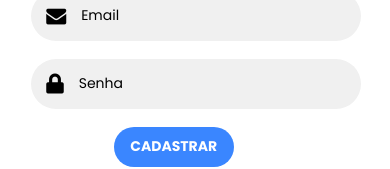
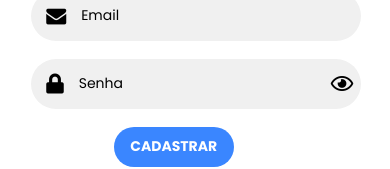
Before and after one commit to lucashemanuel/reread, a React Native app: screen /Register in a window 390 px wide. Shown: the part 218-387 px from the top of the page. Built offline with nearby package versions, Linux system fonts and the light colour scheme.

Commit message:
new commit

```diff
--- a/src/pages/Register/index.js
+++ b/src/pages/Register/index.js
@@ -1,5 +1,5 @@
-import React from 'react';
-import { Container, Header, FormTitle, Form, Name, Email, Password, FormButton, ButtonText, HeaderText, HeaderTitle, HeaderButton, InputView } from './style';
+import React, {useState} from 'react';
+import { Container, Header, FormTitle, Form, Name, Email, Password, FormButton, ButtonText, HeaderText, HeaderTitle, HeaderButton, InputView, IconEye } from './style';
 import { useFonts } from 'expo-font';
 import {FontAwesome, FontAwesome5} from '@expo/vector-icons';
 
@@ -11,6 +11,8 @@ export default function Register({navigation}) {
   if (!fonts) {
     return null;
   }
+
+  const [hidePass, setHidePass] = useState(true);
 
   return (
    <Container>
@@ -29,18 +31,25 @@ export default function Register({navigation}) {
 
       <InputView>
         <FontAwesome5 name="lock" size={20}/>
-        <Password style={{fontFamily:'Poppins'}} secureTextEntry={true} placeholder="Senha"/>
+        <Password style={{fontFamily:'Poppins'}} secureTextEntry={hidePass} placeholder="Senha"/>
+
+        <IconEye onPress={() => setHidePass(!hidePass)}>
+          <FontAwesome5 name="eye" size={20}/>
+        </IconEye>
       </InputView>
 
-      <FormButton><ButtonText style={{fontFamily:'Poppins-Bold'}}>CADASTRAR</ButtonText></FormButton>
+      <FormButton>
+        <ButtonText style={{fontFamily:'Poppins-Bold'}}>CADASTRAR</ButtonText>
+      </FormButton>
     </Form>
     <Header>
       <HeaderTitle style={{fontFamily:'Poppins-Bold'}}>Já possui uma conta ?</HeaderTitle>
 
       <HeaderText style={{fontFamily:'Poppins'}} >Lorem ipsum, dolor sit amet consectetur adipisicing elit. Debitis, ex ratione. Aliquid!</HeaderText>
 
-      <HeaderButton onPress={() => navigation.navigate('Login')} ><ButtonText style={{fontFamily:'Poppins-Bold'}}>ENTRAR</ButtonText></HeaderButton>
-
+      <HeaderButton onPress={() => navigation.navigate('Login')} >
+        <ButtonText style={{fontFamily:'Poppins-Bold'}}>ENTRAR</ButtonText>
+      </HeaderButton>
     </Header>
    </Container>
   );
--- a/src/pages/Register/style.js
+++ b/src/pages/Register/style.js
@@ -32,7 +32,7 @@ export const Email = styled.TextInput`
 export const Password = styled.TextInput`
   margin-left: 5%;
   height: 50px;
-  width: 280px;
+  width: 240px;
 `;
 
 export const FormButton = styled.TouchableOpacity`
@@ -92,3 +92,7 @@ export const InputView = styled.View`
   padding: 15px;
   margin-bottom: 5%;
 `;
+
+export const IconEye = styled.TouchableOpacity`
+  margin-left: 4%;
+`;
```
